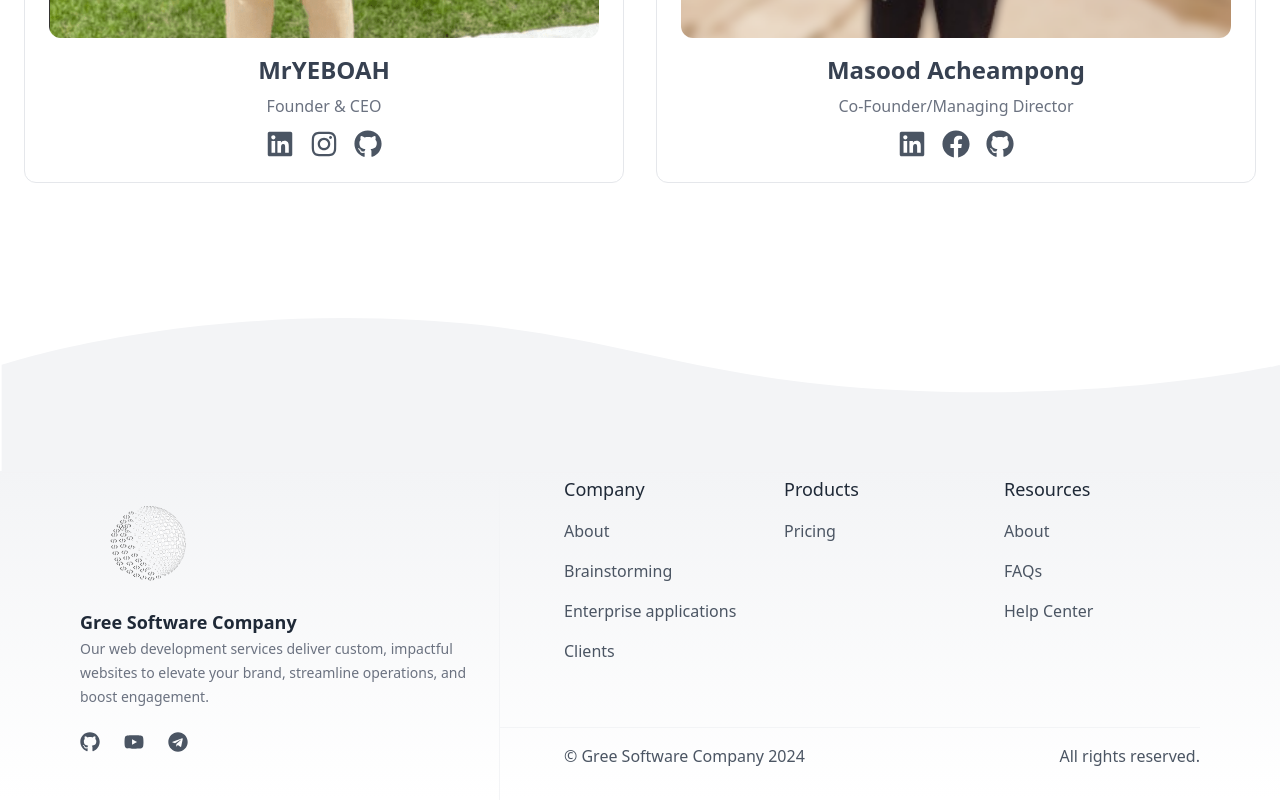
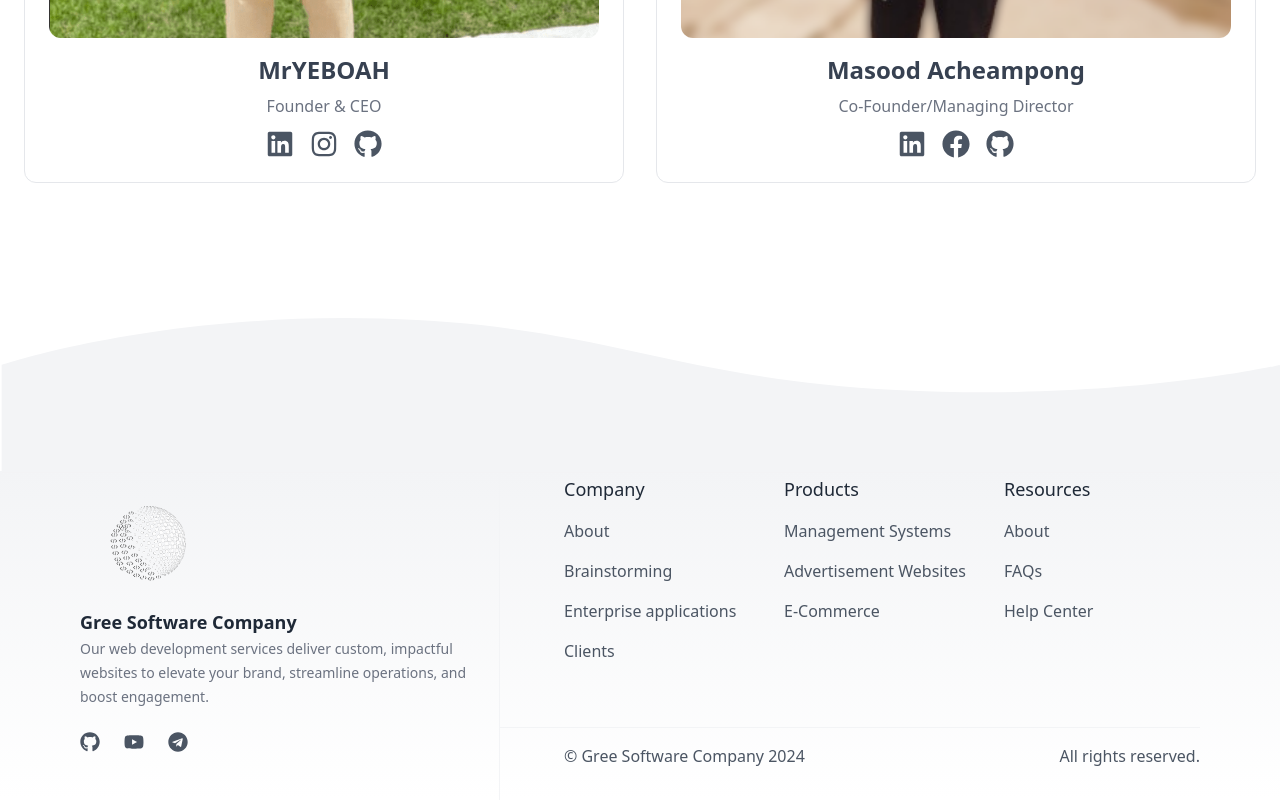
Before and after one commit to Masood-zone/gree-software-company-bio, a Next.js app: page /about in a window 1280 px wide. Shown: the part 1837-2637 px from the top of the page. Built offline with nearby package versions, Linux system fonts and the light colour scheme.

Commit message:
fixed products description.

```diff
--- a/src/components/navbar/footer.tsx
+++ b/src/components/navbar/footer.tsx
@@ -37,7 +37,11 @@
     },
     {
       title: "Products",
-      links: [{ href: "/pricing", text: "Pricing" }],
+      links: [
+        { href: "/pricing", text: "Management Systems" },
+        { href: "/pricing", text: "Advertisement Websites" },
+        { href: "/pricing", text: "E-Commerce" },
+      ],
     },
     {
       title: "Resources",
```
